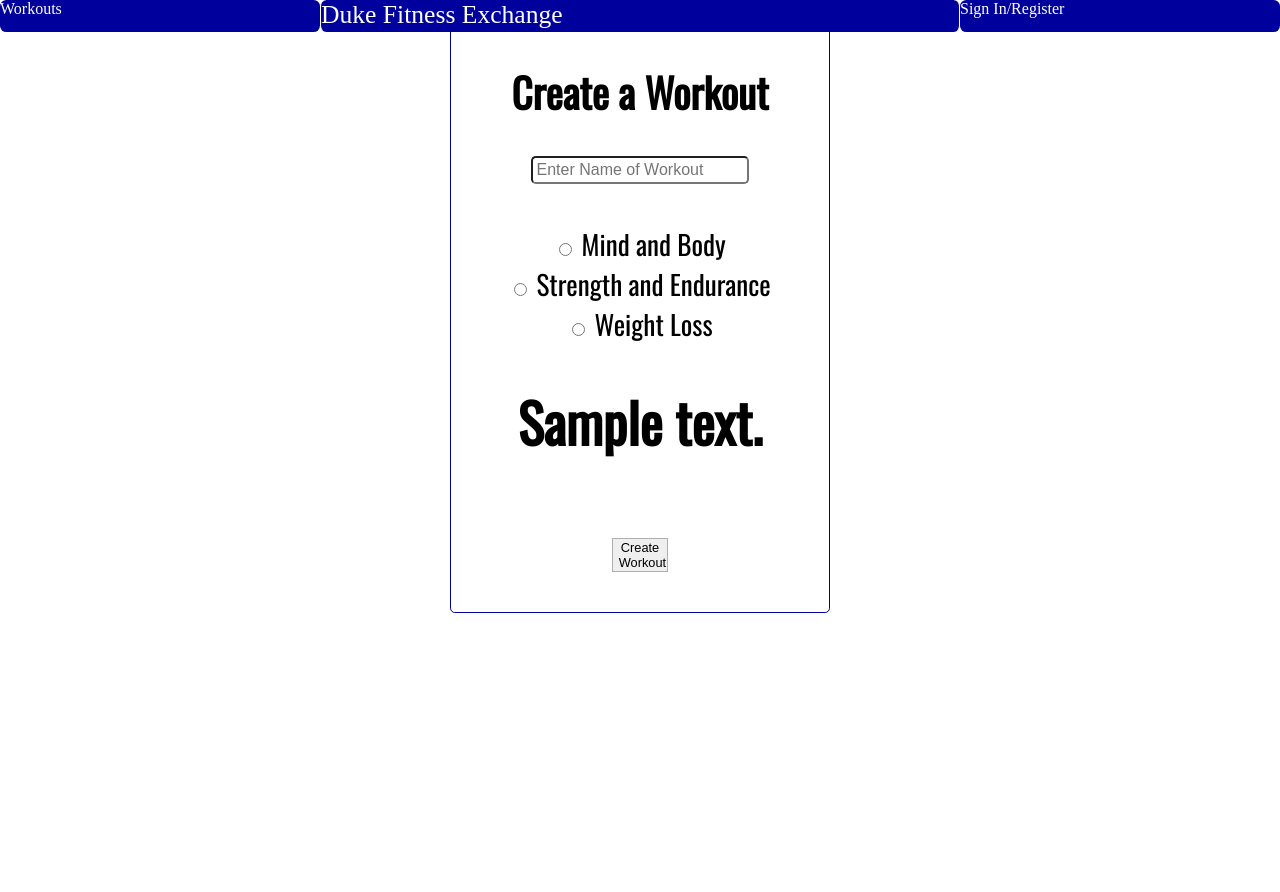
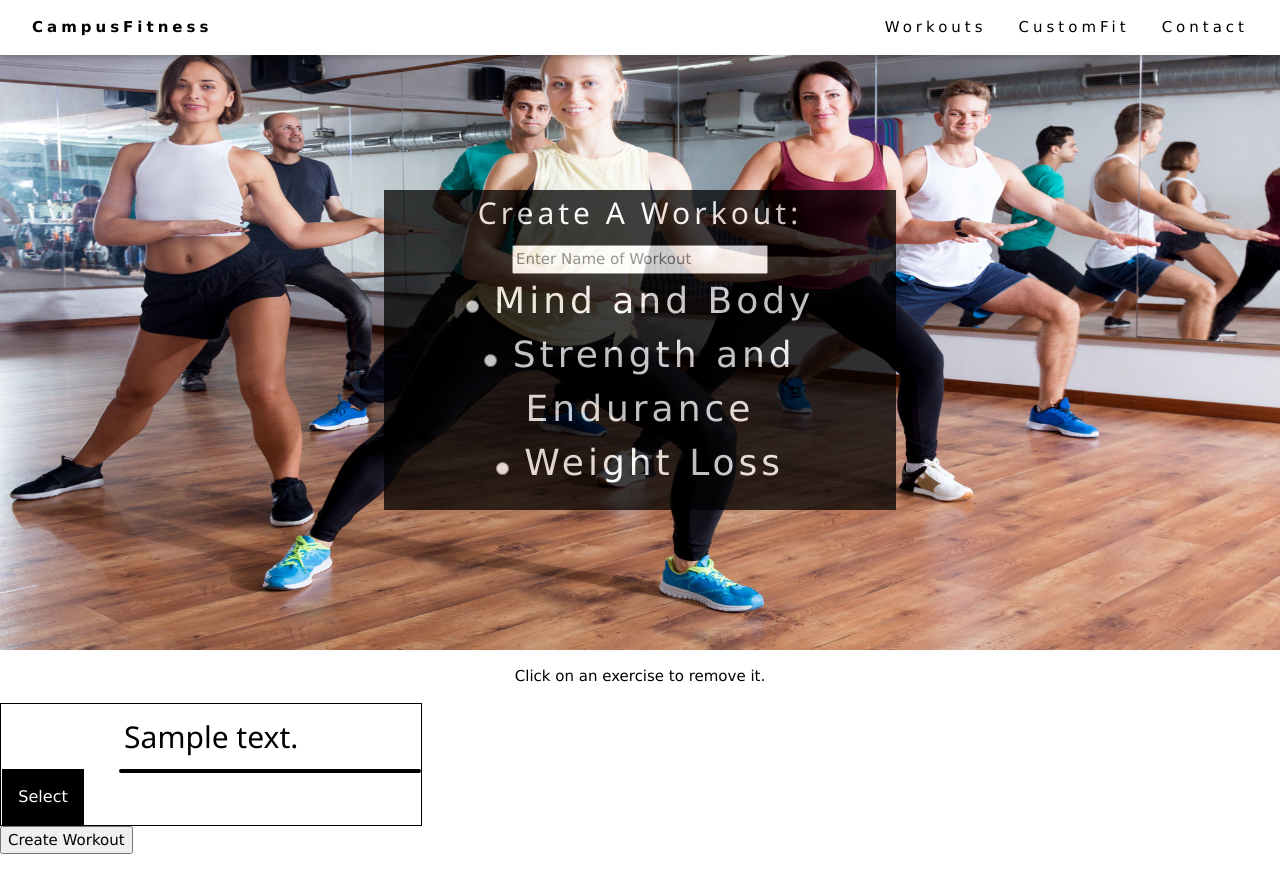
Before and after one commit to shamystic/workit, a Python web app: template templates/workout-form.html in a window 1280 px wide. Before the commit the page ends 613 px from the top, so only its background shows below. Run offline with Jinja, Linux system fonts and the light colour scheme; the template is opened without the code that fills it: most values are stand-ins (such as "Sample title", 1, 10 or a date in 2020).

Commit message:
workout-form

```diff
--- /dev/null
+++ b/static/styles/exercises.css
@@ -0,0 +1,117 @@
+.pict{
+  width:100%;
+  position: relative;
+  height: 80vh;
+}
+
+#pic{
+  width: 100%;
+  position: absolute;
+    top: 0px; left: 0px;
+    height: 100%;
+}
+.contain{
+  z-index: 5;
+  font-family:Verdana,sans-serif;
+  font-weight:0;
+  display: block;
+  letter-spacing:4px;
+  font-size:36px;
+/*    top: 50%;
+   left: 50%;  */
+  position: relative;
+  width: 40%;
+  text-align: center;
+  margin: auto;
+    top: 12rem;
+/*   left: 0px; */
+   background-color: black;
+  opacity: 0.75;
+   color: white;
+   height: 50%;
+}
+#name{
+  width: 50%;
+  font-size: 1rem;
+}
+.exercise-container{
+  width: 100%;
+  float: left;
+}
+.body-container{
+  width: 16%;
+  float: left;
+  height: 40rem;
+  /*padding: 2rem;*/
+  margin: auto;
+
+}
+.dropbtn {
+    background-color: black;
+    color: white;
+    padding: 16px;
+    font-size: 16px;
+    border: none;
+}
+
+.dropdown {
+    position: relative;
+    display: inline-block;
+  float: left;
+  width: 20%;
+}
+
+.dropdown-content {
+    display: none;
+    position: absolute;
+    background-color: #f1f1f1;
+    min-width: 160px;
+    box-shadow: 0px 8px 16px 0px rgba(0,0,0,0.2);
+    z-index: 1;
+}
+
+.dropdown-content a {
+    color: black;
+    padding: 12px 16px;
+    text-decoration: none;
+    display: block;
+}
+
+.dropdown-content button:hover {background-color: #ddd;}
+
+.dropdown:hover .dropdown-content {display: block;}
+
+.dropdown:hover .dropbtn {background-color: black;}
+
+.buttons {
+  width: 100%;
+  font-size: 1rem;
+  background-color:  orange;
+  border: none;
+  padding: 0.5rem;
+}
+.body-part{
+  text-align: center;
+  width: 33%;
+  border: 1px solid black;
+  float: left;
+}
+.selections{
+  border: 2px black solid;
+  width: 20%;
+  float: right;
+  border-radius: 0.4rem;
+  text-align: center;
+  width: 72%;
+  float: right;
+}
+
+.remove{
+/*   margin: 0 auto; */
+  font-size: 0.8rem;
+width: 100%;
+  border: none;
+}
+.remove:hover{
+  cursor: pointer;
+}
--- /dev/null
+++ b/static/wf.js
@@ -0,0 +1,62 @@
+var totalbuttons = document.getElementsByClassName('buttons');
+var divSet = new Set();
+var removals = document.getElementsByClassName('remove');
+
+function buttonpush(butid, butval){
+  //alert('button pressed');
+  var div =       document.getElementById(butid +"-text");
+
+var newbutval = butval.replace(/\s/g,'');
+  //alert(newbutval);
+  var newbutid = butid +"-text" +newbutval;
+  if (!divSet.has(newbutid)){
+    divSet.add(newbutid);
+
+    var newbut = document.createElement("BUTTON");
+    newbut.innerHTML = butval;
+    newbut.id = newbutid;
+  div.appendChild(newbut);
+    newbut.className = 'remove';
+
+document.getElementById(newbutid).addEventListener("click", function(){
+    removebuttons(newbutid);
+});
+  }
+}
+
+function removebuttons(butid){
+  divSet.delete(butid);
+
+  var nobut = document.getElementById(butid);
+ nobut.parentNode.removeChild(nobut);
+
+
+
+}
+for (var i=0 ; i < totalbuttons.length ; i++){
+  (function(ind){
+    totalbuttons[ind].onclick = function(){
+      buttonpush(totalbuttons[ind].id,totalbuttons[ind].value);
+    };})(i) }
+
+for (var i=0 ; i < removals.length ; i++){
+  (function(ind){
+    removals[ind].onclick = function(){
+      removebuttons(removals[ind].id);
+    };})(i) }
+
+// <div class = "exercise-container">
+//         {% for item in body_parts %}
+//             <h2>{{item.body_part}}</h2>
+//         <div class = "container">
+//             <div class="dropdown">
+//             <button class="dropbtn">Dropdown</button>
+//             <div class="dropdown-content">
+//         {% for exercise in exercises %}
+//         {% if exercise.body_part == item.body_part %}
+
+//             <button type = "button" class = "buttons" value = "{{exercise.name}}" id = "quad"> {{exercise.name}} </button>
+//     {% endif %}
+//             {% endfor %}
+//   </div>
+// </div>
--- a/templates/workout-form.html
+++ b/templates/workout-form.html
@@ -1,20 +1,33 @@
 <DOCTYPE html>
     <html>
-    {% extends "header.html" %}
-    {% block content %}
+
     <head>
         <link href="https://fonts.googleapis.com/css?family=Montserrat|Oswald" rel="stylesheet">
-        <link rel= "stylesheet" type= "text/css" href= "{{ url_for('static',filename='styles/login.css') }}">
+        <link rel= "stylesheet" type= "text/css" href= "{{ url_for('static',filename='styles/exercises.css') }}">
+        <link rel="stylesheet" href="https://www.w3schools.com/w3css/4/w3.css">
     </head>
-    <form action="" method=post class="contain">
-        <h2>Create a Workout</h2>
+    <div class="w3-top" style = "z-index: 8;">
+  <div class="w3-bar w3-white w3-wide w3-padding w3-card">
+    <a href="#home" class="w3-bar-item w3-button"><b>CampusFitness</b></a>
+    <!-- Float links to the right. Hide them on small screens -->
+    <div class="w3-right w3-hide-small">
+      <a href="#workouts" class="w3-bar-item w3-button">Workouts</a>
+      <a href="#customfit" class="w3-bar-item w3-button">CustomFit</a>
+      <a href="#contact" class="w3-bar-item w3-button">Contact</a>
+    </div>
+  </div>
+</div>
+    <header>
+    <div class = "pict">
+  <div class = "contain">
+        <h2>Create A Workout:</h2>
         <div class="control-group">
             <div class="controls">
                 <input type="text" id="name" name="name" class="text"
                 placeholder="Enter Name of Workout" required>
             </div>
         </div>
-        <br>
+
         <div class="control-group">
             <div class="controls">
                 <input type="radio" name="workout_type" value="Mind and Body" class="text"> Mind and Body
@@ -30,25 +43,43 @@
                 <input type="radio" name="workout_type" value="Weight Loss" class="text"> Weight Loss
             </div>
         </div>
+    </div>
+<img src="{{ url_for('static', filename='images/groupwerk.jpg') }}" id = "pic">
+</div>
+</header>
+<p style = "text-align: center;"> Click on an exercise to remove it.</p>
+
+    <form action="" method=post >
+
+    <div class = "exercise-container">
         {% for item in body_parts %}
-            <h1>{{item.body_part}}</h1>
-            {% for exercise in exercises %}
-                {% if exercise.body_part == item.body_part %}
-                    <div class="control-group">
-                        <div class="controls">
-                            <input type="checkbox" name="workout" value="{{exercise.name}}" class="text"> {{exercise.name}}
-                        </div>
+        <div class = "body-part">
+            <h2>{{item.body_part}}</h2>
+                <div class = "container">
+                    <div class="dropdown">
+                        <button class="dropbtn">Select</button>
+                            <div class="dropdown-content">
+                            {% for exercise in exercises %}
+                            {% if exercise.body_part == item.body_part %}
+                                <button type = "button" class = "buttons" value = "{{exercise.name}}" id = "{{item.body_part}}"> {{exercise.name}} </button>
+                            {% endif %}
+                            {% endfor %}
+                            </div>
                     </div>
-                {% endif %}
-            {% endfor %}
+                <div class = "selections" id = "{{item.body_part}}-text">
+
+                </div>
+                </div>
+        </div>
         {% endfor %}
-        <br>
+    </div>
         <div class="control-group">
             <div class="controls">
                 <button type="submit" class="submit">Create Workout</button>
             </div>
         </div>
         <br>
+
     </form>
-    {% endblock %}
+<script src={{ url_for('static', filename='wf.js') }}></script>
     </html>
```
Also changed, not shown: static/images/Group Fitness Benefits.jpg (added), static/images/groupwerk.jpg (added).
